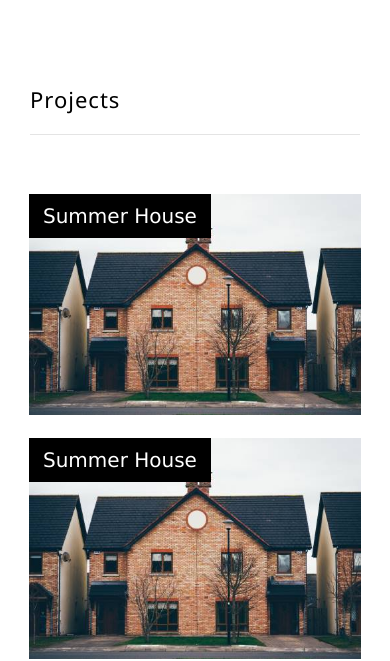
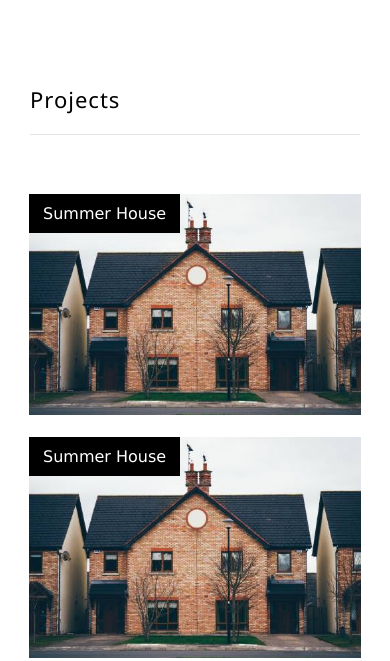
Before and after one commit to WalidMostafa30/templet, a plain HTML site: page index.html in a window 390 px wide. Shown: the part 208-869 px from the top of the page. Drawn offline with Linux system fonts and the light colour scheme; files whose address does not match are found by name.

Commit message:
Update task.css

```diff
--- a/css/task.css
+++ b/css/task.css
@@ -321,7 +321,4 @@ footer a:hover {
         font-size: 10px;
     }
 
-    main {
-        font-size: 20px;
-    }
 }
```
